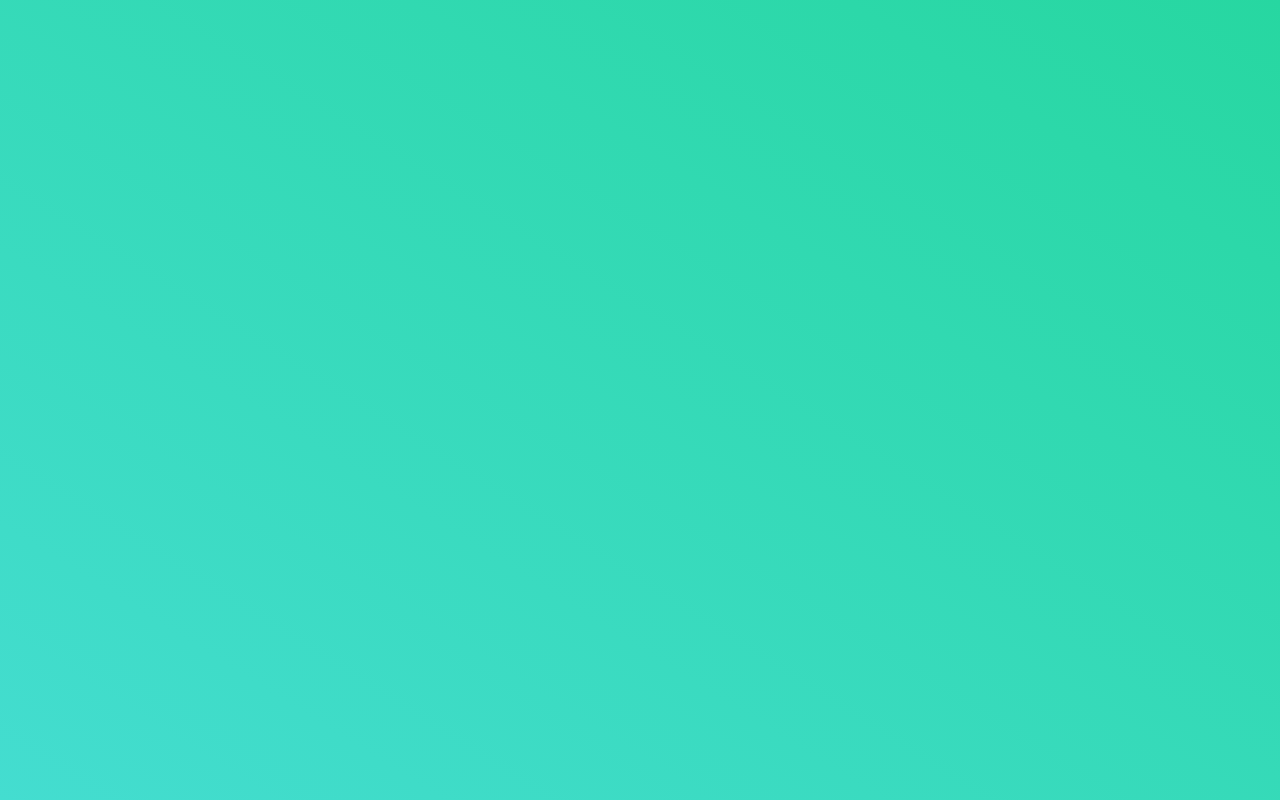
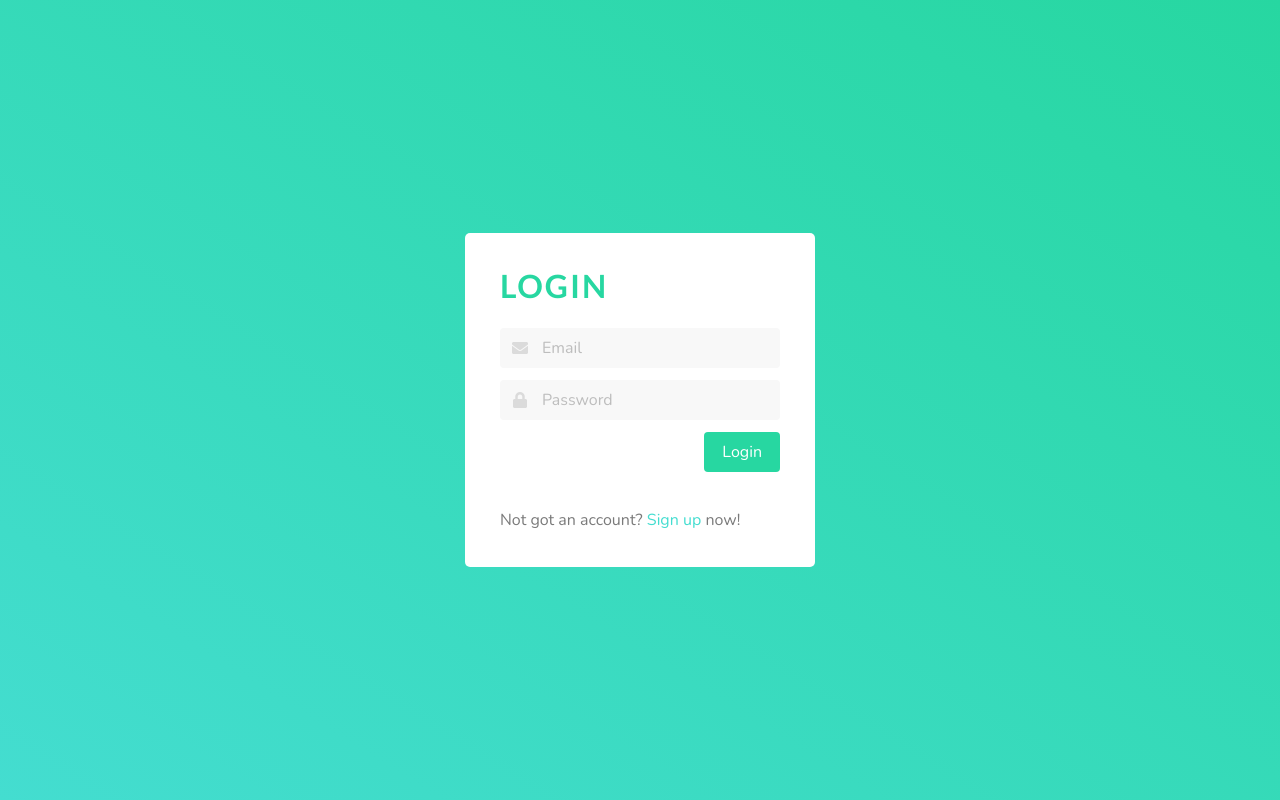
Before and after one commit to pwlgr/movies, an Angular app: page /login in a window 1280 px wide. Before the commit this address led to /. Built offline with nearby package versions, Linux system fonts and the light colour scheme.

Commit message:
add login page component

```diff
--- a/src/app/app-routing.module.ts
+++ b/src/app/app-routing.module.ts
@@ -3,12 +3,17 @@ import { Routes, RouterModule } from '@angular/router';
 import { MovieViewComponent } from './pages/movie-view/movie-view.component';
 import { NewGenreComponent } from './pages/new-genre/new-genre.component';
 import { NewMovieComponent } from './pages/new-movie/new-movie.component';
+import { LoginPageComponent } from './pages/login-page/login-page.component';
 
 const routes: Routes = [
 	{
 		path: '',
 		redirectTo: 'genres',
 		pathMatch: 'full'
+	},
+	{
+		path: 'login',
+		component: LoginPageComponent
 	},
 	{
 		path: 'new-genre',
--- a/src/app/app.module.ts
+++ b/src/app/app.module.ts
@@ -10,9 +10,10 @@ import { MovieService } from './movie.service';
 import { WebRequestService } from './web-request.service';
 import { NewGenreComponent } from './pages/new-genre/new-genre.component';
 import { NewMovieComponent } from './pages/new-movie/new-movie.component';
+import { LoginPageComponent } from './pages/login-page/login-page.component';
 
 @NgModule({
-	declarations: [ AppComponent, MovieViewComponent, NewGenreComponent, NewMovieComponent ],
+	declarations: [ AppComponent, MovieViewComponent, NewGenreComponent, NewMovieComponent, LoginPageComponent ],
 	imports: [ BrowserModule, AppRoutingModule, HttpModule ],
 	providers: [ MovieService, WebRequestService ],
 	bootstrap: [ AppComponent ]
--- /dev/null
+++ b/src/app/pages/login-page/login-page.component.html
@@ -0,0 +1,35 @@
+<div class="centered-content">
+  <div class="white-box">
+
+    <h1 class="title has-text-primary">Login</h1>
+
+    <div class="field">
+      <p class="control has-icons-left has-icons-right">
+        <input #emailInput class="input has-background-light" type="email" placeholder="Email">
+        <span class="icon is-small is-left">
+          <i class="fas fa-envelope"></i>
+        </span>
+      </p>
+    </div>
+    <div class="field">
+      <p class="control has-icons-left">
+        <input #pwInput class="input has-background-light" type="password" placeholder="Password">
+        <span class="icon is-small is-left">
+          <i class="fas fa-lock"></i>
+        </span>
+      </p>
+    </div>
+    <div class="field" style="display: flex; justify-content: flex-end;">
+      <p class="control">
+        <button class="button is-success has-text-white">
+          Login
+        </button>
+      </p>
+    </div>
+
+    <br>
+
+    <p class="has-text-grey">Not got an account? <a routerLink="/signup">Sign up</a> now!</p>
+
+  </div>
+</div>
--- /dev/null
+++ b/src/app/pages/login-page/login-page.component.ts
@@ -0,0 +1,15 @@
+import { Component, OnInit } from '@angular/core';
+
+@Component({
+  selector: 'app-login-page',
+  templateUrl: './login-page.component.html',
+  styleUrls: ['./login-page.component.scss']
+})
+export class LoginPageComponent implements OnInit {
+
+  constructor() { }
+
+  ngOnInit() {
+  }
+
+}
--- a/src/index.html
+++ b/src/index.html
@@ -7,6 +7,8 @@
 
   <meta name="viewport" content="width=device-width, initial-scale=1">
   <link rel="icon" type="image/x-icon" href="favicon.ico">
+  <link rel="stylesheet" href="https://use.fontawesome.com/releases/v5.7.2/css/all.css" integrity="sha384-fnmOCqbTlWIlj8LyTjo7mOUStjsKC4pOpQbqyi7RrhN7udi9RwhKkMHpvLbHG9Sr" crossorigin="anonymous">
+
 </head>
 <body>
   <app-root>Loading...</app-root>
```
Also changed, not shown: src/app/pages/login-page/login-page.component.scss (added), 1 other file (tests, documents, lock files or other folders).
